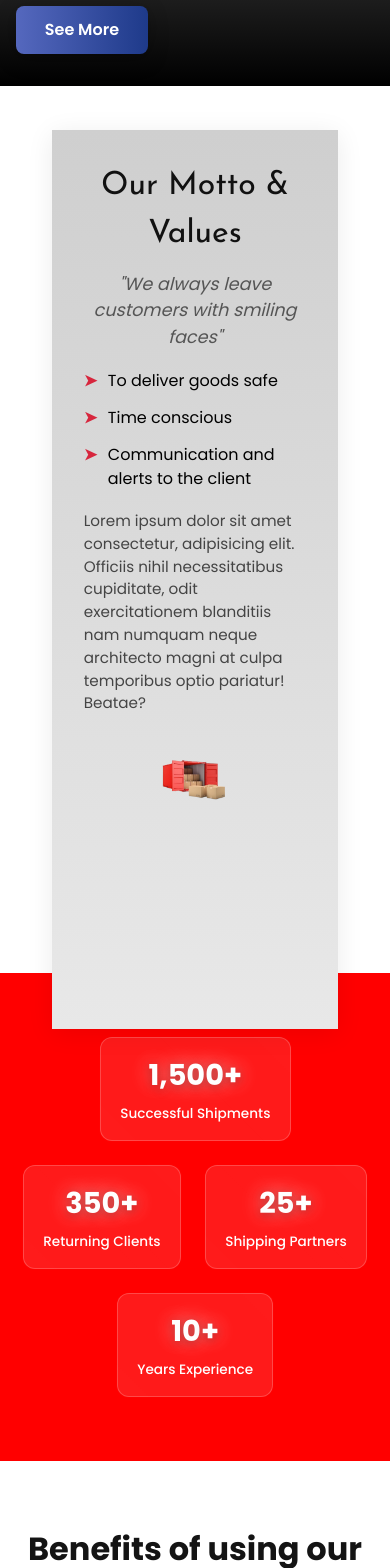
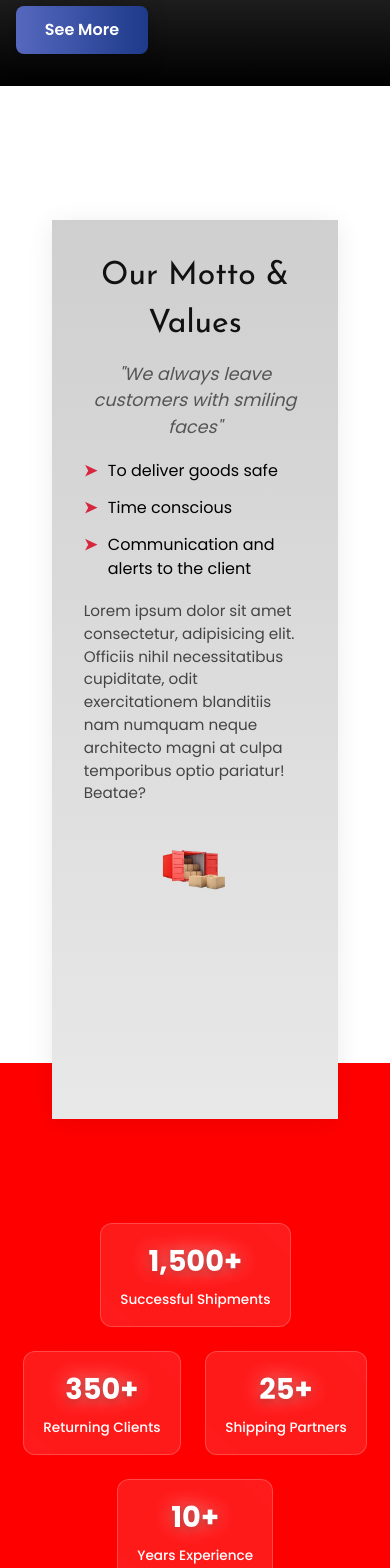
Before and after one commit to Lloydchogari/CM-Logistics, a Next.js app: page / in a window 390 px wide. Shown: the part 2080-3648 px from the top of the page. Built offline with nearby package versions, Linux system fonts and the light colour scheme.

Commit message:
first commit

```diff
--- a/styles/Motto.scss
+++ b/styles/Motto.scss
@@ -19,7 +19,7 @@
   overflow: hidden;
   position: relative;
   z-index: 2;
-  margin-top: -100px;
+  margin-top: -10px;
 
   @media (max-width: 768px) {
     flex-direction: column;
--- a/styles/Statistics.scss
+++ b/styles/Statistics.scss
@@ -1,6 +1,6 @@
 .statsSection {
   background-color: #ff0000;
-  padding: 9rem 5rem;
+  padding: 12rem 5rem;
   display: flex;
   justify-content: center;
   align-items: center;
@@ -213,7 +213,7 @@
 // Responsive adjustments
 @media (max-width: 768px) {
   .statsSection {
-    padding: 6rem 2rem;
+    padding: 12rem 2rem;
     gap: 2rem;
 
     .statBox {
@@ -233,7 +233,7 @@
 
 @media (max-width: 480px) {
   .statsSection {
-    padding: 4rem 1rem;
+    padding: 10rem 1rem;
     gap: 1.5rem;
 
     .statBox {
```
